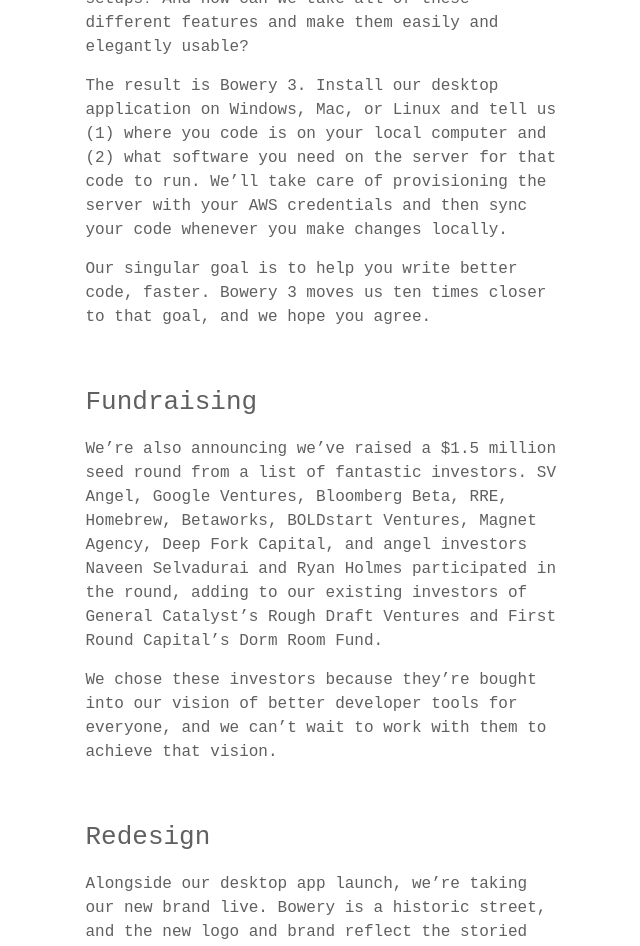
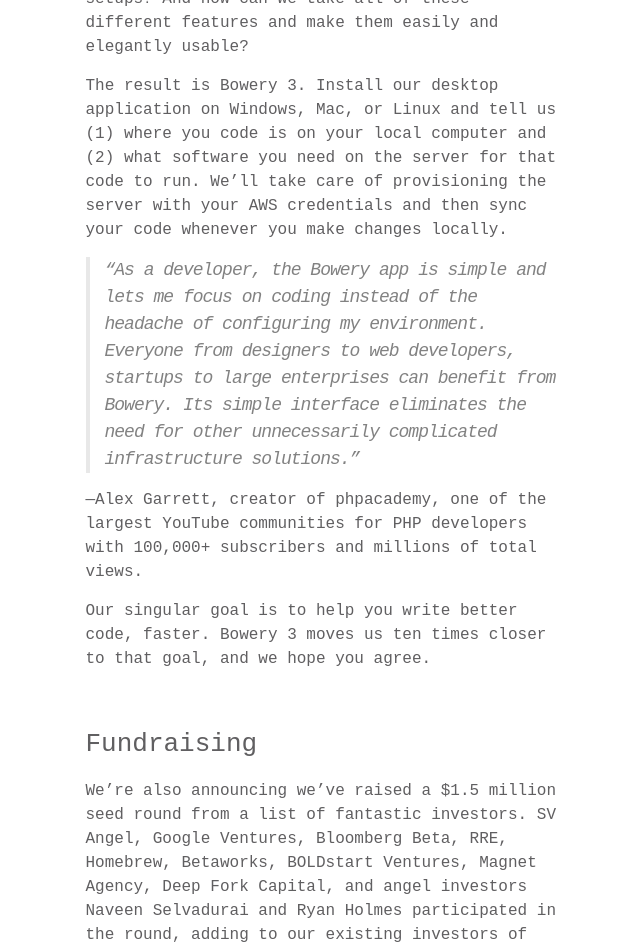
Before and after one commit to Bowery/website, a Jekyll site: the page built from jekyll-blog/_posts/2014-10-21-announcing-bowery-3.markdown, in a window 1280 px wide and 1400 px high, scrolled down 935 px. Shown: the top 946 px of the window, without its empty margins (317-957 px from the left). Built offline with Jekyll 4.4.1, drawn with Linux system fonts in a browser that asks for light colours; a style sheet for code colours, icons or effects is not loaded; some of the changed text lies outside the part shown.

Commit message:
added quotes to announcement post

```diff
--- a/jekyll-blog/_posts/2014-10-21-announcing-bowery-3.markdown
+++ b/jekyll-blog/_posts/2014-10-21-announcing-bowery-3.markdown
@@ -14,6 +14,10 @@
 
 The result is Bowery 3. Install our desktop application on Windows, Mac, or Linux and tell us (1) where you code is on your local computer and (2) what software you need on the server for that code to run. We'll take care of provisioning the server with your AWS credentials and then sync your code whenever you make changes locally.
 
+> “As a developer, the Bowery app is simple and lets me focus on coding instead of the headache of configuring my environment. Everyone from designers to web developers, startups to large enterprises can benefit from Bowery. Its simple interface eliminates the need for other unnecessarily complicated infrastructure solutions.”
+
+—Alex Garrett, creator of phpacademy, one of the largest YouTube communities for PHP developers with 100,000+ subscribers and millions of total views.
+
 Our singular goal is to help you write better code, faster. Bowery 3 moves us ten times closer to that goal, and we hope you agree.
 
 <br />
@@ -22,6 +26,11 @@
 We're also announcing we've raised a $1.5 million seed round from a list of fantastic investors. SV Angel, Google Ventures, Bloomberg Beta, RRE, Homebrew, Betaworks,  BOLDstart Ventures, Magnet Agency, Deep Fork Capital, and angel investors Naveen Selvadurai and Ryan Holmes participated in the round, adding to our existing investors of General Catalyst’s Rough Draft Ventures and First Round Capital’s Dorm Room Fund.
 
 We chose these investors because they're bought into our vision of better developer tools for everyone, and we can't wait to work with them to achieve that vision.
+
+> “Bowery changes the way developers work. Engineering time is one of the largest expenses for companies today, and every second saved measurably affects profit margins. Engineers love Bowery because it makes their lives easier, and everyone else in the company loves it because it makes it easier to build amazing products and services. It’s one of the best dev tools companies we’ve seen.”
+
+—Kevin Carter, Partner, SV Angel
+
 
 <br />
 
```
